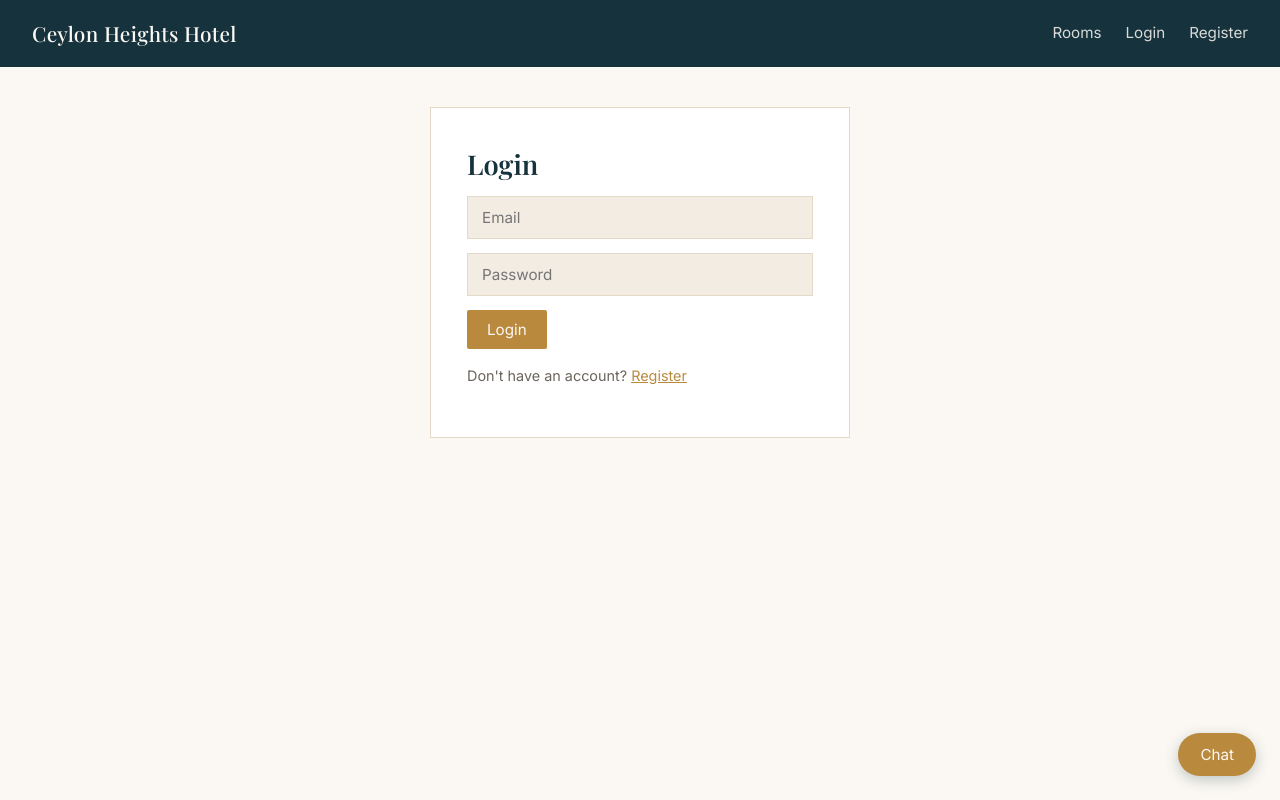
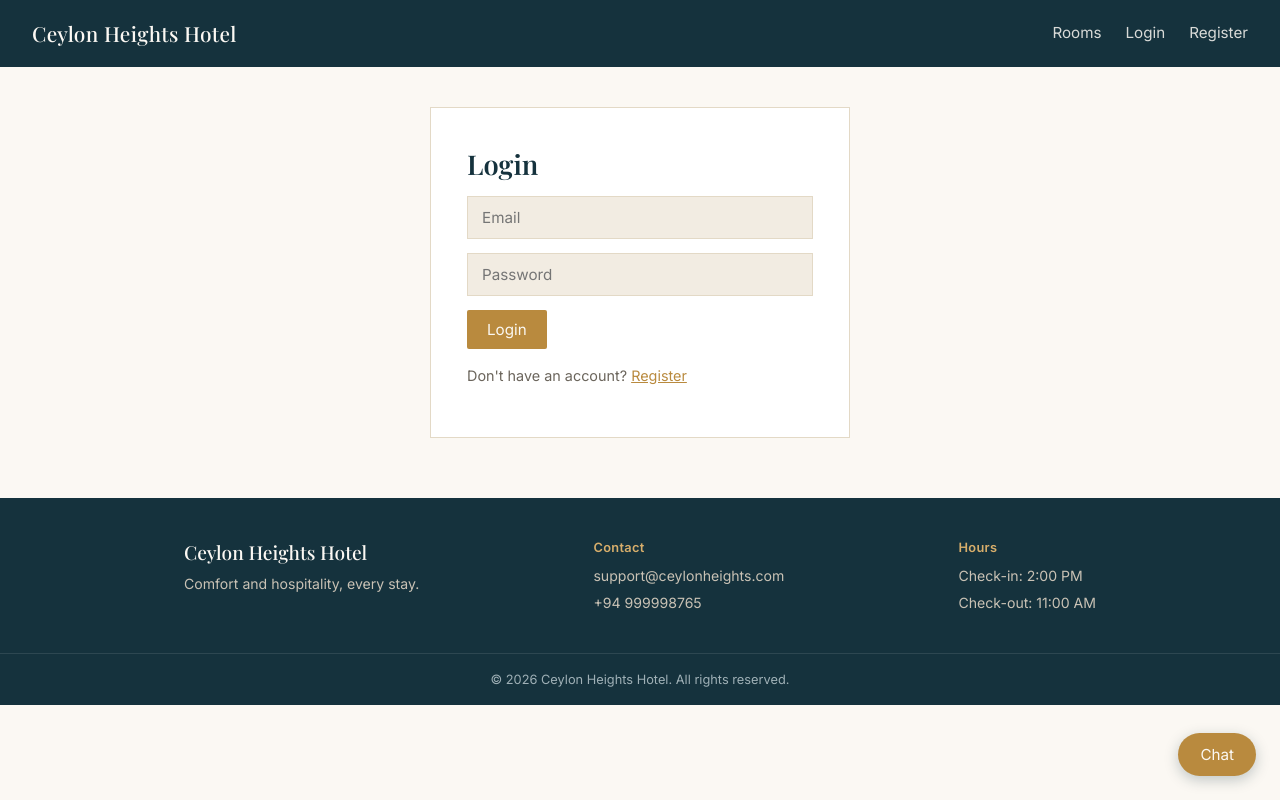
Before and after one commit to LakmaErandika/Hotel-Management-System, a React (Vite) app in the folder FRONTEND/: page /login in a window 1280 px wide. Built offline with nearby package versions, Linux system fonts and the light colour scheme.

Commit message:
Center Add/Update Room forms and add site footer

```diff
--- a/FRONTEND/src/App.jsx
+++ b/FRONTEND/src/App.jsx
@@ -11,6 +11,7 @@ import Payment from "./pages/Payment";
 import MyBookings from "./pages/MyBookings";
 import AdminBookings from "./pages/AdminBookings";
 import Navbar from "./components/Navbar";
+import Footer from "./components/Footer";
 import ChatBot from "./components/ChatBot";
 
 function App() {
@@ -43,6 +44,7 @@ function App() {
             <ProtectedRoute><MyBookings /></ProtectedRoute>
           } />
         </Routes>
+        <Footer />
         <ChatBot />
       </BrowserRouter>
     </AuthProvider>
--- /dev/null
+++ b/FRONTEND/src/components/Footer.jsx
@@ -0,0 +1,27 @@
+function Footer() {
+  return (
+    <footer className="footer">
+      <div className="footer-content">
+        <div>
+          <span className="footer-brand">Ceylon Heights Hotel</span>
+          <p>Comfort and hospitality, every stay.</p>
+        </div>
+        <div className="footer-col">
+          <h4>Contact</h4>
+          <p>support@ceylonheights.com</p>
+          <p>+94 999998765</p>
+        </div>
+        <div className="footer-col">
+          <h4>Hours</h4>
+          <p>Check-in: 2:00 PM</p>
+          <p>Check-out: 11:00 AM</p>
+        </div>
+      </div>
+      <div className="footer-bottom">
+        © {new Date().getFullYear()} Ceylon Heights Hotel. All rights reserved.
+      </div>
+    </footer>
+  );
+}
+
+export default Footer;
--- a/FRONTEND/src/index.css
+++ b/FRONTEND/src/index.css
@@ -324,3 +324,49 @@ button:disabled { background: #C9C2B5; cursor: not-allowed; }
   border-radius: 0;
   padding: 12px 18px;
 }
+
+/* ---------- Footer ---------- */
+.footer {
+  background: var(--teal-900);
+  color: var(--ivory);
+  margin-top: 60px;
+}
+
+.footer-content {
+  max-width: 960px;
+  margin: 0 auto;
+  padding: 40px 24px;
+  display: flex;
+  justify-content: space-between;
+  flex-wrap: wrap;
+  gap: 30px;
+}
+
+.footer-brand {
+  font-family: "Playfair Display", serif;
+  font-size: 1.2rem;
+  color: var(--ivory);
+}
+
+.footer-content p {
+  color: #C9C2B5;
+  font-size: 0.88rem;
+  margin: 6px 0 0;
+}
+
+.footer-col h4 {
+  font-family: "Inter", sans-serif;
+  font-size: 0.8rem;
+  letter-spacing: 0.3px;
+  color: var(--gold-light);
+  margin: 0 0 8px;
+  font-weight: 600;
+}
+
+.footer-bottom {
+  border-top: 1px solid rgba(255,255,255,0.1);
+  text-align: center;
+  padding: 16px;
+  font-size: 0.8rem;
+  color: #9FB0B6;
+}
--- a/FRONTEND/src/pages/AddRoom.jsx
+++ b/FRONTEND/src/pages/AddRoom.jsx
@@ -8,9 +8,11 @@ function AddRoom() {
   const [type, setType] = useState("");
   const [pricePerNight, setPricePerNight] = useState("");
   const [isAvailable, setIsAvailable] = useState(true);
+  const [error, setError] = useState("");
 
   const handleSubmit = (e) => {
     e.preventDefault();
+    setError("");
 
     api.post("/room/add", {
       roomNumber,
@@ -22,12 +24,14 @@ function AddRoom() {
         alert("Room added");
         navigate("/");
       })
-      .catch((err) => console.log(err));
+      .catch((err) => {
+        setError(err.response?.data?.error || "Error adding room");
+      });
   };
 
   return (
-    <div>
-      <h1>Add Room</h1>
+    <div className="form-panel">
+      <h2>Add Room</h2>
       <form onSubmit={handleSubmit}>
         <input
           type="text"
@@ -36,7 +40,6 @@ function AddRoom() {
           onChange={(e) => setRoomNumber(e.target.value)}
           required
         />
-        <br />
         <input
           type="text"
           placeholder="Type (e.g. Deluxe)"
@@ -44,7 +47,6 @@ function AddRoom() {
           onChange={(e) => setType(e.target.value)}
           required
         />
-        <br />
         <input
           type="number"
           placeholder="Price per night"
@@ -52,16 +54,16 @@ function AddRoom() {
           onChange={(e) => setPricePerNight(e.target.value)}
           required
         />
-        <br />
-        <label>
-          Available:
+        <label style={{ display: "flex", alignItems: "center", gap: "8px" }}>
           <input
             type="checkbox"
             checked={isAvailable}
             onChange={(e) => setIsAvailable(e.target.checked)}
+            style={{ width: "auto" }}
           />
+          Available
         </label>
-        <br />
+        {error && <p className="form-error">{error}</p>}
         <button type="submit">Add Room</button>
       </form>
     </div>
--- a/FRONTEND/src/pages/UpdateRoom.jsx
+++ b/FRONTEND/src/pages/UpdateRoom.jsx
@@ -10,6 +10,7 @@ function UpdateRoom() {
   const [type, setType] = useState("");
   const [pricePerNight, setPricePerNight] = useState("");
   const [isAvailable, setIsAvailable] = useState(true);
+  const [error, setError] = useState("");
 
   useEffect(() => {
     api.get(`/room/get/${id}`)
@@ -25,6 +26,7 @@ function UpdateRoom() {
 
   const handleSubmit = (e) => {
     e.preventDefault();
+    setError("");
 
     api.put(`/room/update/${id}`, {
       roomNumber,
@@ -36,12 +38,14 @@ function UpdateRoom() {
         alert("Room updated");
         navigate("/");
       })
-      .catch((err) => console.log(err));
+      .catch((err) => {
+        setError(err.response?.data?.error || "Error updating room");
+      });
   };
 
   return (
-    <div>
-      <h1>Update Room</h1>
+    <div className="form-panel">
+      <h2>Update Room</h2>
       <form onSubmit={handleSubmit}>
         <input
           type="text"
@@ -49,30 +53,28 @@ function UpdateRoom() {
           onChange={(e) => setRoomNumber(e.target.value)}
           required
         />
-        <br />
         <input
           type="text"
           value={type}
           onChange={(e) => setType(e.target.value)}
           required
         />
-        <br />
         <input
           type="number"
           value={pricePerNight}
           onChange={(e) => setPricePerNight(e.target.value)}
           required
         />
-        <br />
-        <label>
-          Available:
+        <label style={{ display: "flex", alignItems: "center", gap: "8px" }}>
           <input
             type="checkbox"
             checked={isAvailable}
             onChange={(e) => setIsAvailable(e.target.checked)}
+            style={{ width: "auto" }}
           />
+          Available
         </label>
-        <br />
+        {error && <p className="form-error">{error}</p>}
         <button type="submit">Update Room</button>
       </form>
     </div>
```
